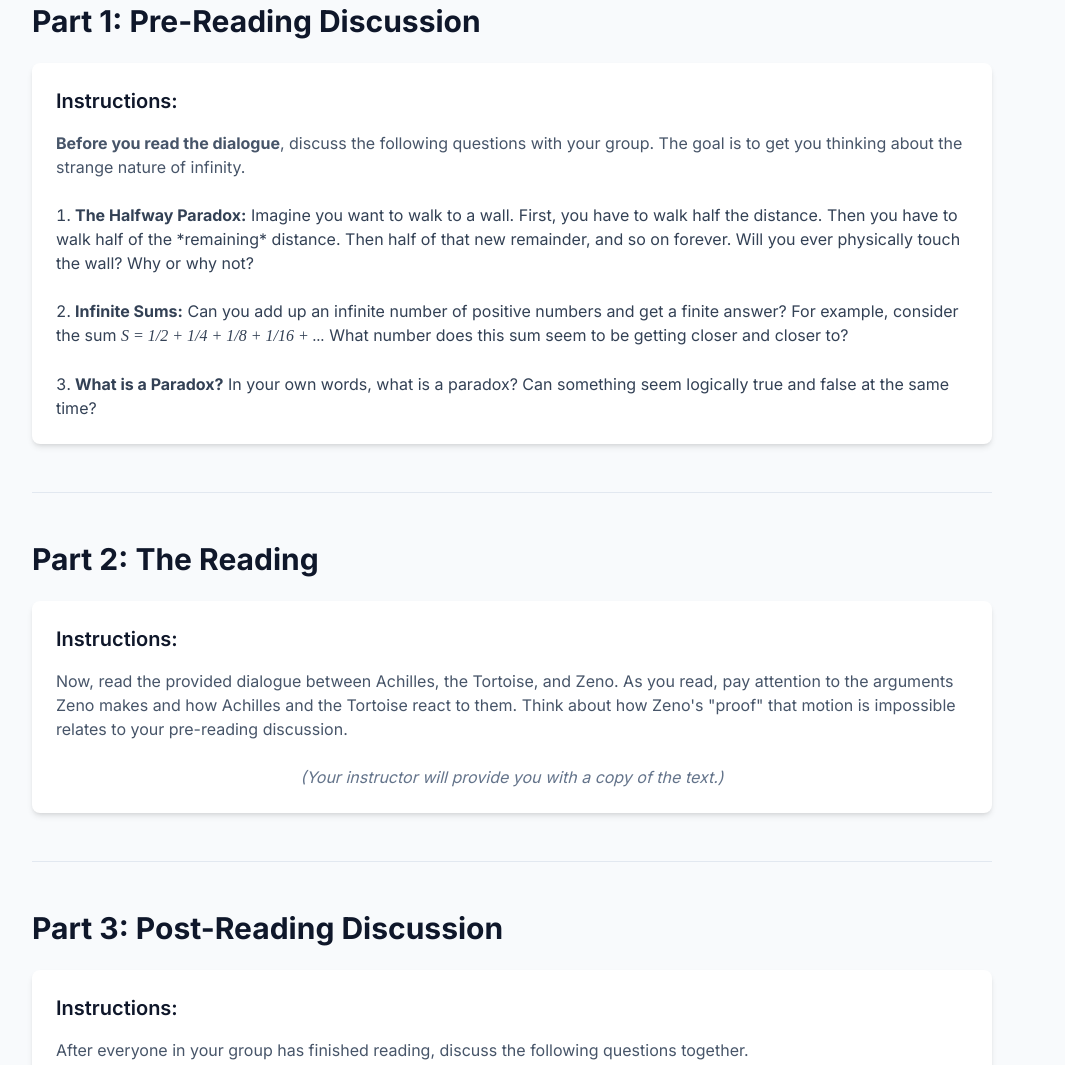
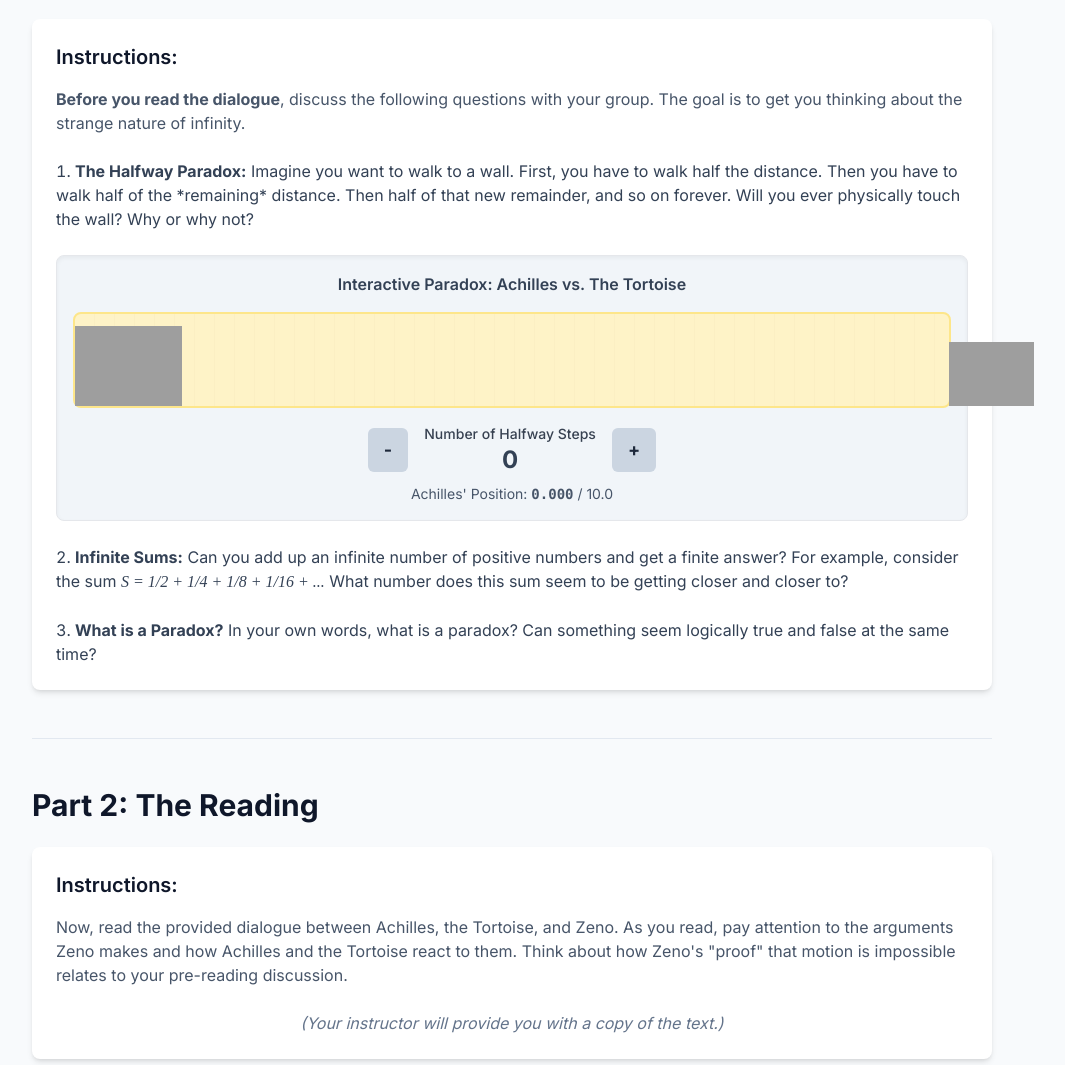
Before and after one commit to alexheaton2/demos, a plain HTML site: page math140/Zeno_Paradox.html in a window 1280 px wide. Shown: the part 562-1627 px from the top of the page, without its empty margins (128-1193 px from the left). Drawn offline with nearby package versions, Linux system fonts and the light colour scheme; grey boxes are pictures that could not be loaded.

Commit message:
Update Zeno_Paradox.html

```diff
--- a/math140/Zeno_Paradox.html
+++ b/math140/Zeno_Paradox.html
@@ -29,7 +29,6 @@
         <header class="text-center mb-10">
             <h1 class="text-4xl md:text-5xl font-bold text-slate-900 tracking-tight">Activity Guide: Zeno, Escher, and the Limit</h1>
             <p class="mt-4 text-lg text-slate-600">An exploration of infinity and paradoxes from "Gödel, Escher, Bach"</p>
-            <p class="mt-4 text-lg text-slate-600">Created with help from Gemini.</p>
         </header>
 
         <!-- Introduction -->
@@ -53,6 +52,28 @@
                 <ol class="list-decimal list-inside space-y-6 text-slate-700">
                     <li>
                         <strong>The Halfway Paradox:</strong> Imagine you want to walk to a wall. First, you have to walk half the distance. Then you have to walk half of the *remaining* distance. Then half of that new remainder, and so on forever. Will you ever physically touch the wall? Why or why not?
+                        <!-- Interactive Demo -->
+                        <div class="mt-6 p-4 border rounded-lg bg-slate-100 shadow-inner">
+                            <h4 class="font-semibold text-center mb-4">Interactive Paradox: Achilles vs. The Tortoise</h4>
+                            <div id="race-track" class="relative w-full h-24 bg-amber-100 rounded-lg border-2 border-amber-200">
+                                <div class="absolute top-0 left-0 w-full h-full" style="background-image: repeating-linear-gradient(90deg, transparent, transparent 19px, #d2b48c20 20px);"></div>
+                                <img id="achilles" src="https://upload.wikimedia.org/wikipedia/commons/b/ba/Achilles_fighting_against_Memnon_Leiden_Rijksmuseum_voor_Oudheden.jpg"
+                                     onerror="this.onerror=null; this.src='https://placehold.co/80x80/f87171/ffffff?text=A';"
+                                     alt="Achilles" class="absolute bottom-0 h-20 transition-all duration-200 ease-linear" style="left: 0%; transform: translateX(0%);">
+                                <img id="tortoise" src="https://upload.wikimedia.org/wikipedia/commons/thumb/a/aa/A._gigantea_Aldabra_Giant_Tortoise.jpg/500px-A._gigantea_Aldabra_Giant_Tortoise.jpg"
+                                     onerror="this.onerror=null; this.src='https://placehold.co/80x80/a3e635/ffffff?text=T';"
+                                     alt="Tortoise" class="absolute bottom-0 h-16" style="left: 100%;">
+                            </div>
+                            <div class="mt-4 flex items-center justify-center space-x-4">
+                                <button id="decrement-btn" class="px-4 py-2 bg-slate-300 text-slate-800 rounded-md hover:bg-slate-400 focus:outline-none focus:ring-2 focus:ring-slate-500 font-bold text-lg">-</button>
+                                <div class="text-center">
+                                    <label class="block text-sm font-medium text-gray-700">Number of Halfway Steps</label>
+                                    <span id="steps-value" class="font-bold text-2xl">0</span>
+                                </div>
+                                <button id="increment-btn" class="px-4 py-2 bg-slate-300 text-slate-800 rounded-md hover:bg-slate-400 focus:outline-none focus:ring-2 focus:ring-slate-500 font-bold text-lg">+</button>
+                            </div>
+                            <p class="text-center text-sm mt-2 text-slate-600">Achilles' Position: <span id="position-value" class="font-mono font-bold">0.000</span> / 10.0</p>
+                        </div>
                     </li>
                     <li>
                         <strong>Infinite Sums:</strong> Can you add up an infinite number of positive numbers and get a finite answer? For example, consider the sum <span class="math">S = 1/2 + 1/4 + 1/8 + 1/16 + ...</span> What number does this sum seem to be getting closer and closer to?
@@ -123,7 +144,7 @@
                     <!-- Problem 1 -->
                     <div>
                         <h4 class="font-semibold text-lg mb-2">Connection 1: The Limit from a Table</h4>
-                        <img src="figures\KA_limits_from_tables_and_graphs_1.png" alt="Khan Academy limit problem from a table." class="rounded-lg shadow-md mb-4 w-full max-w-md mx-auto">
+                        <img src="KA_limits_from_tables_and_graphs_1.png" alt="Khan Academy limit problem from a table." class="rounded-lg shadow-md mb-4 w-full max-w-md mx-auto">
                         <p class="text-slate-700">In Zeno's paradox, Achilles takes an infinite number of steps to get closer and closer to the Tortoise. How is that infinite process similar to the values of <span class="math">x</span> in this table getting closer and closer to -2? Even though <span class="math">x</span> never actually equals -2 in the table, what can you say about the value that <span class="math">g(x)</span> is approaching?
                         </p>
                     </div>
@@ -131,15 +152,55 @@
                     <!-- Problem 2 -->
                     <div>
                         <h4 class="font-semibold text-lg mb-2">Connection 2: The Limit from a Graph</h4>
-                        <img src="figures\KA_limits_from_tables_and_graphs_2.png" alt="Khan Academy limit problem from a graph with a hole." class="rounded-lg shadow-md mb-4 w-full max-w-md mx-auto">
+                        <img src="KA_limits_from_tables_and_graphs_2.png" alt="Khan Academy limit problem from a graph with a hole." class="rounded-lg shadow-md mb-4 w-full max-w-md mx-auto">
                         <p class="text-slate-700">In the dialogue, Zeno's argument focuses on an infinite number of points in time *before* Achilles catches the Tortoise. He never talks about the exact moment they meet. How is this similar to the "hole" in the graph of the function <span class="math">h(x)</span> at <span class="math">x = -1</span>? The function isn't defined at that exact point, but the limit tells us what value the function is approaching from both sides. Discuss the difference between the value <span class="math">h(-1)</span> and the value of <span class="math">lim<sub>x→-1</sub> h(x)</span>.
                         </p>
                     </div>
                 </div>
             </div>
         </section>
-
     </div>
 
+    <script>
+        const decrementBtn = document.getElementById('decrement-btn');
+        const incrementBtn = document.getElementById('increment-btn');
+        const achillesImg = document.getElementById('achilles');
+        const stepsValue = document.getElementById('steps-value');
+        const positionValue = document.getElementById('position-value');
+
+        let currentSteps = 0;
+        const maxSteps = 10;
+
+        function updateAchillesPosition(n) {
+            stepsValue.textContent = n;
+
+            let position = 0;
+            if (n > 0) {
+                // Sum of a geometric series: 10 * (1 - 0.5^n)
+                position = 10 * (1 - Math.pow(0.5, n));
+            }
+
+            positionValue.textContent = position.toFixed(3);
+            const percentage = (position / 10) * 100;
+            achillesImg.style.left = `${percentage}%`;
+        }
+
+        incrementBtn.addEventListener('click', () => {
+            if (currentSteps < maxSteps) {
+                currentSteps++;
+                updateAchillesPosition(currentSteps);
+            }
+        });
+
+        decrementBtn.addEventListener('click', () => {
+            if (currentSteps > 0) {
+                currentSteps--;
+                updateAchillesPosition(currentSteps);
+            }
+        });
+
+        // Initialize view
+        updateAchillesPosition(0);
+    </script>
 </body>
 </html>
```
